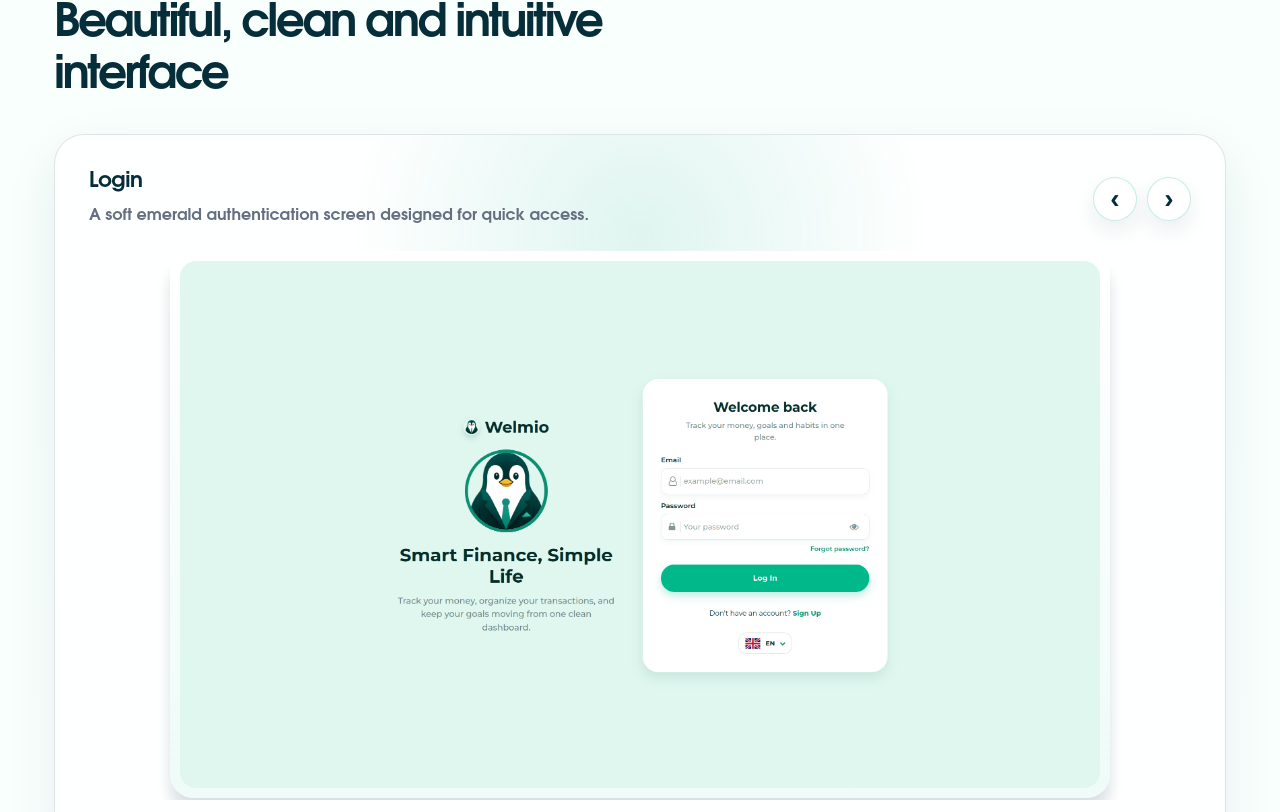
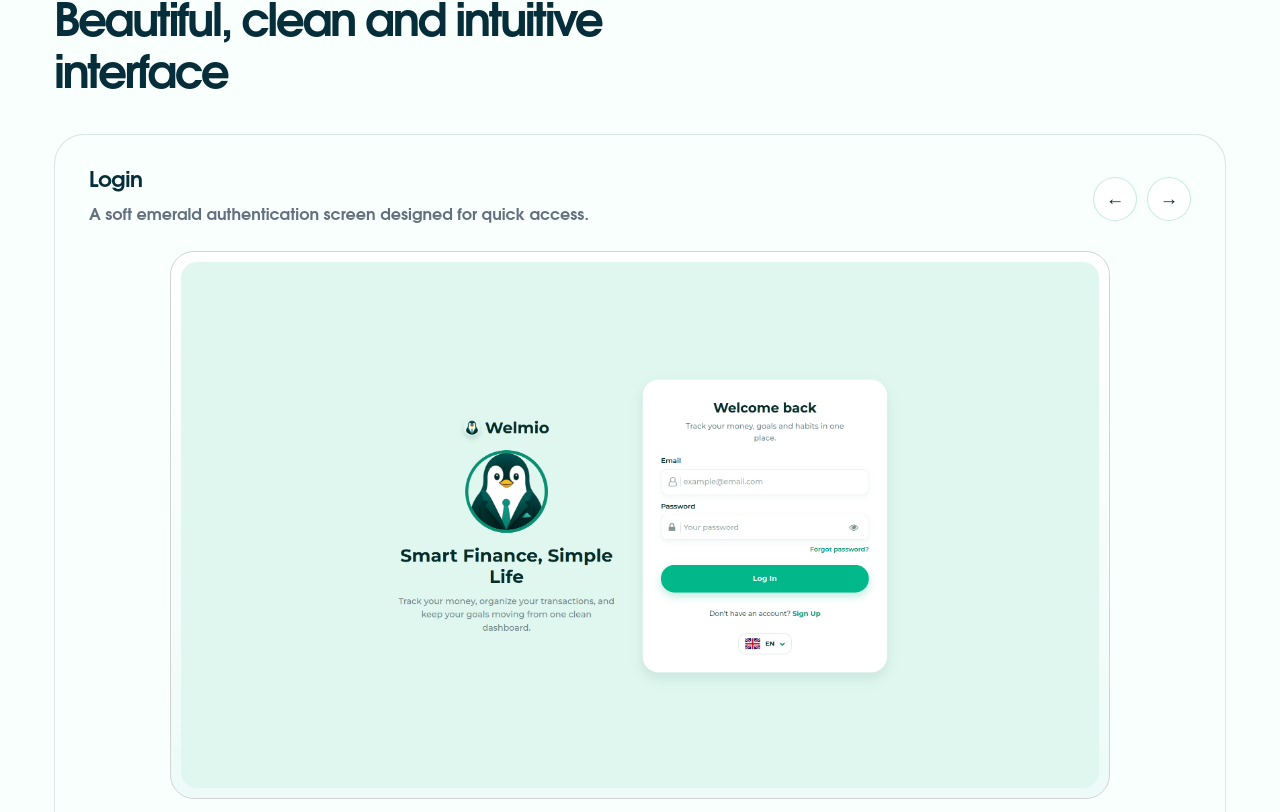
Before and after one commit to joanmrtnz/welmio, a Next.js app in the folder apps/web/: page / in a window 1280 px wide. Shown: the part 1808-2620 px from the top of the page. Built offline with nearby package versions, Linux system fonts and the light colour scheme; no server answers.

Commit message:
style(web): refine screenshot swiper controls

```diff
--- a/apps/web/app/(public)/page.module.css
+++ b/apps/web/app/(public)/page.module.css
@@ -625,10 +625,7 @@
   padding: 18px;
   border: 1px solid var(--line);
   border-radius: 30px;
-  background:
-    radial-gradient(circle at 50% 12%, rgba(0, 173, 131, 0.12), transparent 18rem),
-    rgba(255, 255, 255, 0.82);
-  box-shadow: var(--shadow);
+  background:var(--bg);
 }
 
 .swiperHeader {
@@ -644,6 +641,7 @@
 
 .swiperActions {
   display: flex;
+  justify-content: flex-end;
   gap: 10px;
 }
 
@@ -656,10 +654,18 @@
   border-radius: 50%;
   color: var(--ink);
   background: #ffffff;
-  box-shadow: 0 10px 22px rgba(6, 45, 58, 0.08);
   cursor: pointer;
-  font-size: 1.75rem;
+  font-size: 1.15rem;
   font-weight: 900;
+  line-height: 1;
+}
+
+.swiperActions button span {
+  width: 100%;
+  height: 100%;
+  display: flex;
+  align-items: center;
+  justify-content: center;
   line-height: 1;
 }
 
@@ -690,9 +696,9 @@
   width: min(78vw, 285px);
   padding: 0;
   margin-bottom: 2px;
-  border-radius: 32px;
+  border-radius: 20px;
+  border: 1px solid lightgray;
   background: linear-gradient(180deg, rgba(255, 255, 255, 0.98), rgba(232, 250, 245, 0.82));
-  box-shadow: 0 14px 14px rgba(6, 45, 58, 0.14);
 }
 
 .screenshotImageWrap img {
@@ -995,6 +1001,7 @@
   .heroStoreBadges img {
     height: clamp(40px, 13vw, 48px);
   }
+
 }
 
 @media (min-width: 760px) {
--- a/apps/web/app/(public)/page.tsx
+++ b/apps/web/app/(public)/page.tsx
@@ -96,7 +96,7 @@ export default function Home(): ReactElement {
 
       <section id="landing-hero" className={styles.hero}>
         <div className={styles.heroContent}>
-          <h1>Personal finance that works across <span>web and mobile.</span></h1>
+          <h1>Personal finance that works across <span>web and mobile.🐧</span></h1>
           <p className={styles.heroText}>Track income, expenses, savings goals, and spending insights in a clean, responsive app built as a full-stack portfolio project.</p>
           <div className={styles.heroActions}>
             <Link href={webAppLoginUrl} className={styles.primaryButton}>
--- a/apps/web/components/screenshotsSwiper/ScreenshotsSwiper.tsx
+++ b/apps/web/components/screenshotsSwiper/ScreenshotsSwiper.tsx
@@ -148,7 +148,7 @@ export default function ScreenshotsSwiper({
             onClick={() => goTo(activeIndex - 1)}
             aria-label="Previous screenshot"
           >
-            ‹
+            <span aria-hidden="true">&#8592;</span>
           </button>
 
           <button
@@ -156,7 +156,7 @@ export default function ScreenshotsSwiper({
             onClick={() => goTo(activeIndex + 1)}
             aria-label="Next screenshot"
           >
-            ›
+            <span aria-hidden="true">&#8594;</span>
           </button>
         </div>
       </div>
```
